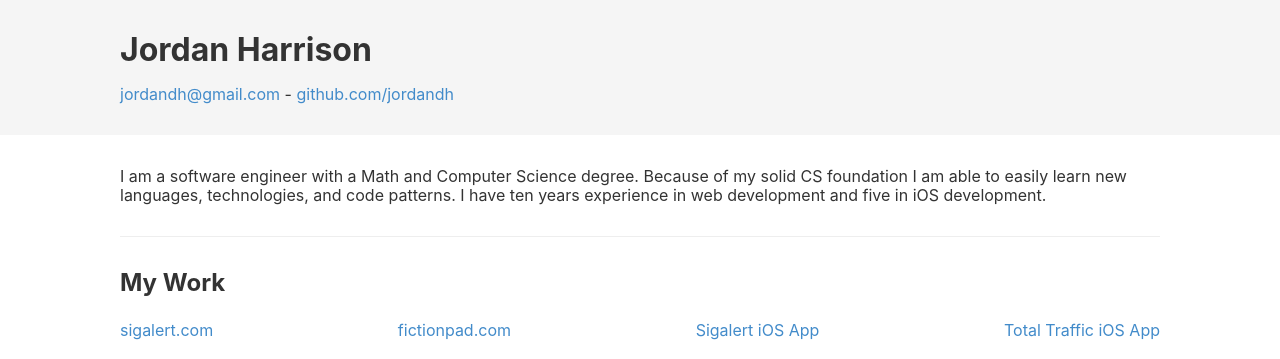
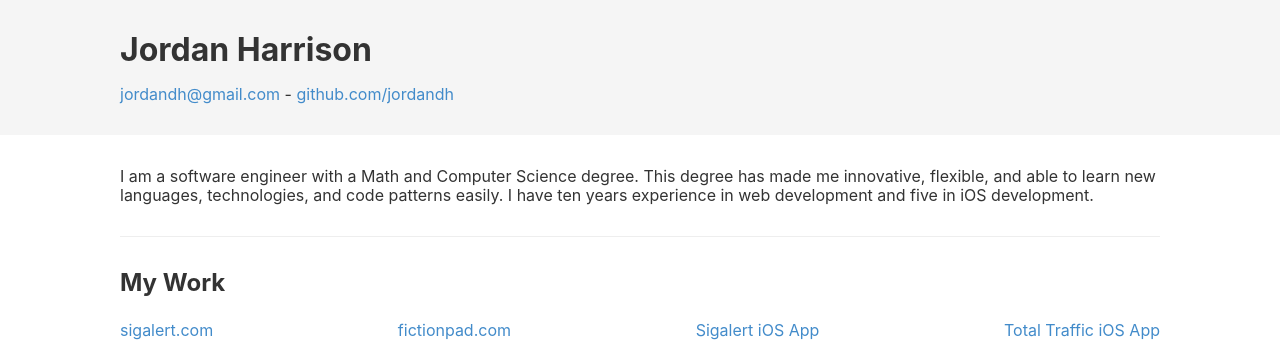
Before and after one commit to jordandh/resume, a Jekyll site: the page built from README.md, in a window 1280 px wide. Shown: the top 359 px of the page. Built offline with Jekyll 4.4.1, drawn with Linux system fonts in a browser that asks for light colours; our own code applies the rules of GitHub Pages for plain Markdown files.

Commit message:
Update default.html

```diff
--- a/_layouts/default.html
+++ b/_layouts/default.html
@@ -22,7 +22,7 @@
     <main>
       <section>
         <p>
-          I am a software engineer with a Math and Computer Science degree. Because of my solid CS foundation I am able to easily learn new languages, technologies, and code patterns. I have ten years experience in web development and five in iOS development.
+          I am a software engineer with a Math and Computer Science degree. This degree has made me innovative, flexible, and able to learn new languages, technologies, and code patterns easily. I have ten years experience in web development and five in iOS development.
         </p>
       </section>
 
```
